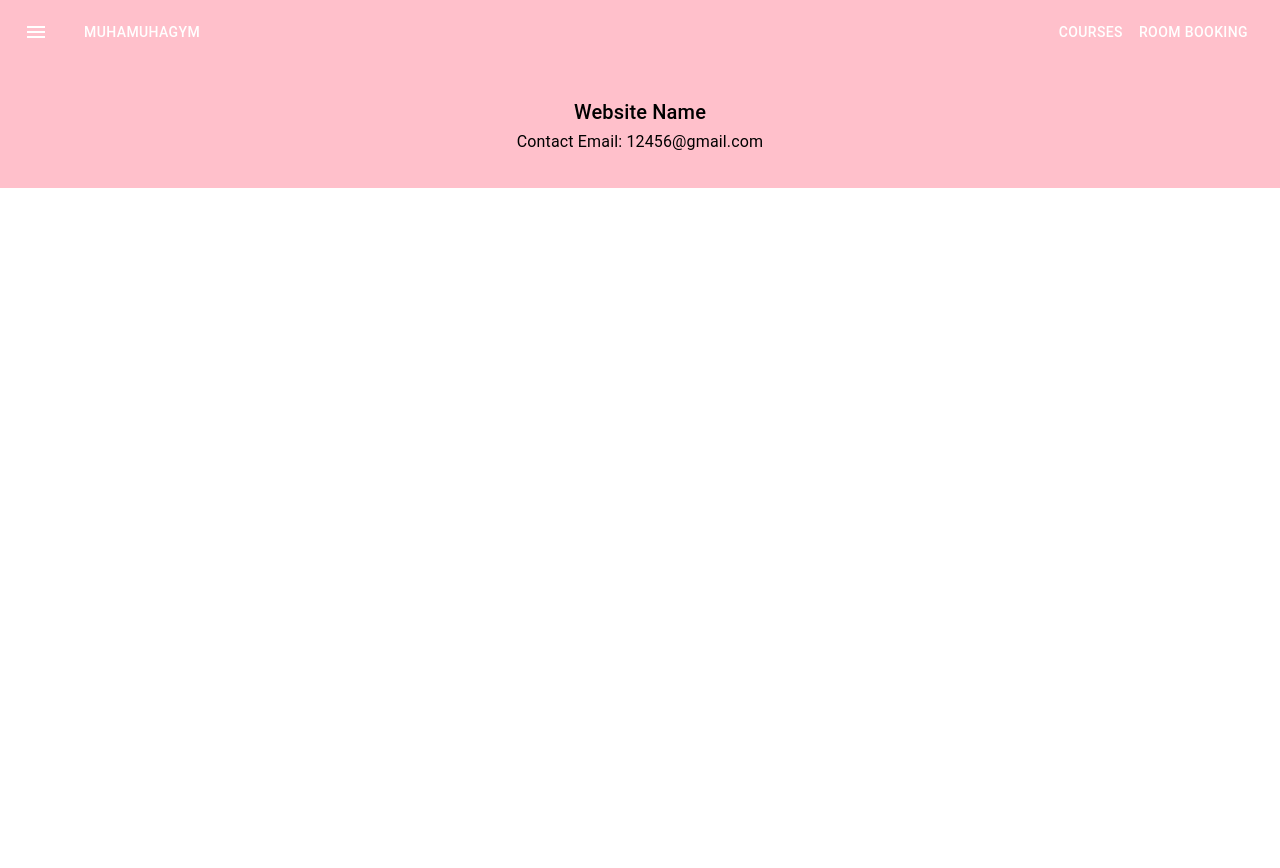
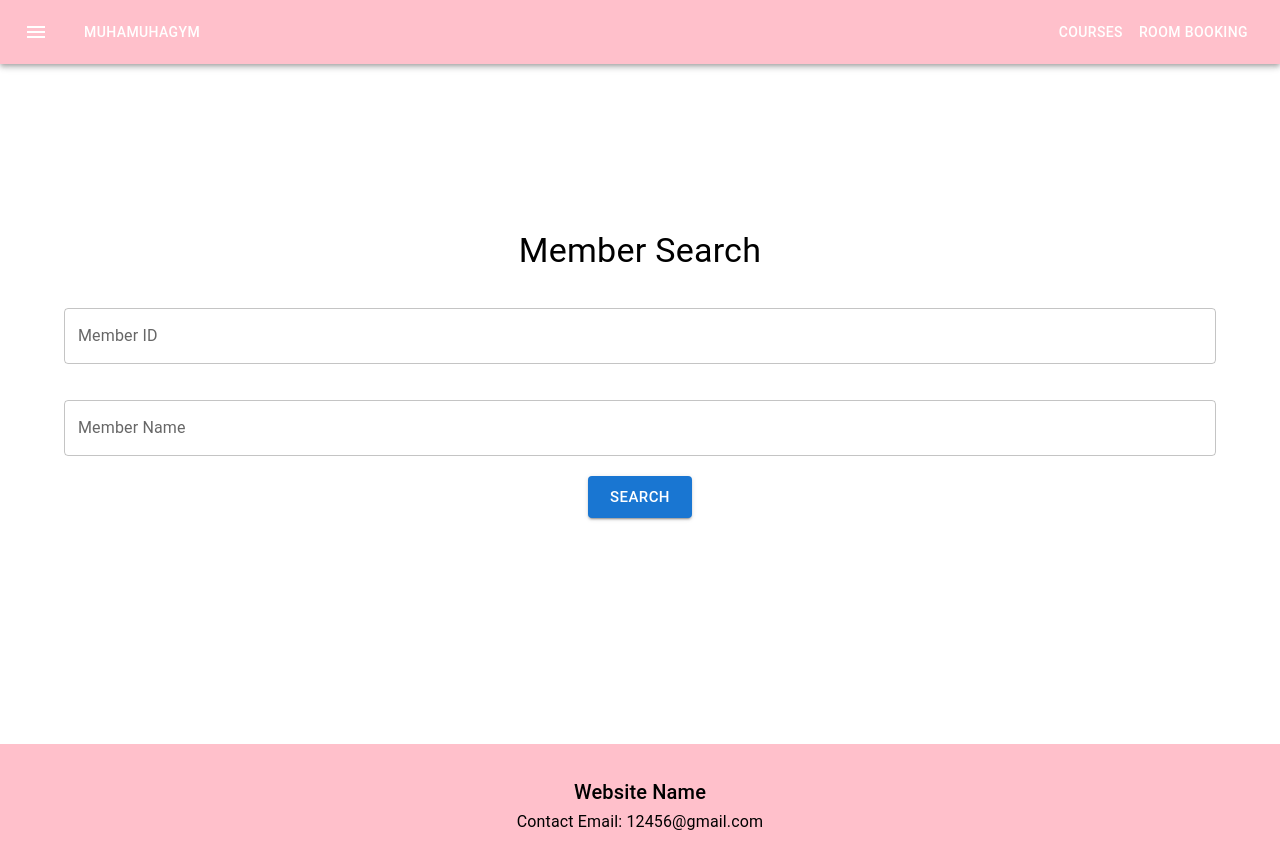
Before and after one commit to MVillagomez56/3005_project, a React (Create React App) app in the folder frontend/3005/: page /searchMember in a window 1280 px wide. Before the commit the page ends 800 px from the top, so only its background shows below. Built offline with nearby package versions, Linux system fonts and the light colour scheme.

Commit message:
Add member search page, not test yet

```diff
--- a/frontend/3005/src/AppRouter.js
+++ b/frontend/3005/src/AppRouter.js
@@ -13,6 +13,8 @@ import {Navbar} from "./components/Navbar.tsx";
 import {Footer} from './components/Footer.js';
 import {Course} from "./pages/Course.js";
 import {Room} from "./pages/Room.js";
+import { MemberSearch } from './pages/MemberSearch.js';
+
 
 
 export const AppRouter = () => {
@@ -30,6 +32,7 @@ export const AppRouter = () => {
         <Route path="/room" element ={<Room/>} />
         <Route path="/room/:id" element={<RoomDetail />} />
         <Route path="/class/:id" element={<PrivateRoute component={ClassEdit} roleRequired="trainer" />} />
+        <Route path="/searchMember" element={<PrivateRoute><MemberSearch /></PrivateRoute>} />
       </Routes>
       <Footer/>
     </Router>
--- /dev/null
+++ b/frontend/3005/src/pages/MemberSearch.js
@@ -0,0 +1,109 @@
+import React, { useState } from "react";
+import { Container, TextField, Button, Typography } from "@mui/material";
+import { useNavigate } from "react-router-dom";
+
+export const MemberSearch = () => {
+  const [searchId, setSearchId] = useState("");
+  const [searchName, setSearchName] = useState("");
+  const [errorMessage, setErrorMessage] = useState("");
+
+  const navigate = useNavigate();
+
+  const handleSearch = async () => {
+    // Clear previous error messages
+    setErrorMessage("");
+
+    // Check if both ID and name are provided
+    if (!searchId.trim() || !searchName.trim()) {
+      setErrorMessage("Both ID and name must be provided for the search.");
+      return;
+    }
+
+    try {
+      const queryParams = new URLSearchParams({
+        id: searchId.trim(),
+        name: searchName.trim(),
+      }).toString();
+
+      const response = await fetch(
+        `http://localhost:5000/api/searchMember?${queryParams}`, // Ensure this matches your actual API endpoint
+        {
+          method: "GET",
+          headers: {
+            "Content-Type": "application/json",
+            Accept: "application/json",
+          },
+        }
+      );
+
+      if (response.ok) {
+        const data = await response.json();
+        // Navigate to the member's profile page
+        // Adjust according to the actual data structure returned by your API
+        navigate(`/profile/${data.id}`);
+      } else if (response.status === 404) {
+        setErrorMessage("Member not found. Please try again.");
+      } else {
+        setErrorMessage("An error occurred. Please try again.");
+      }
+    } catch (error) {
+      console.error("Network error:", error);
+      setErrorMessage("Network error. Please try again.");
+    }
+  };
+
+
+  return (
+    <Container
+      sx={{
+        display: "flex",
+        flexDirection: "column",
+        alignItems: "center",
+        justifyContent: "center",
+        height: "calc(100vh - 120px)", // Adjust height calculation as needed
+        padding: "20px",
+        paddingBottom: "60px", // Additional bottom padding
+        boxSizing: "border-box", // Ensure padding doesn't affect the overall dimensions
+      }}
+    >
+      <Typography
+        variant="h4"
+        gutterBottom
+        sx={{ textAlign: "center", marginBottom: "20px" }}
+      >
+        Member Search
+      </Typography>
+      <TextField
+        label="Member ID"
+        value={searchId}
+        onChange={(e) => setSearchId(e.target.value)}
+        margin="normal"
+        placeholder="Type the member ID"
+        fullWidth
+        sx={{ marginBottom: "20px" }}
+      />
+      <TextField
+        label="Member Name"
+        value={searchName}
+        onChange={(e) => setSearchName(e.target.value)}
+        margin="normal"
+        placeholder="Type the member name"
+        fullWidth
+        sx={{ marginBottom: "20px" }}
+      />
+      <Button
+        variant="contained"
+        onClick={handleSearch}
+        size="large"
+        sx={{ marginBottom: "20px" }} // Adds space below the button
+      >
+        Search
+      </Button>
+      {errorMessage && (
+        <Typography color="error" sx={{ marginBottom: "20px" }}>
+          {errorMessage}
+        </Typography>
+      )}
+    </Container>
+  );
+};
```
Also changed, not shown: 1 other file (tests, documents, lock files or other folders).
